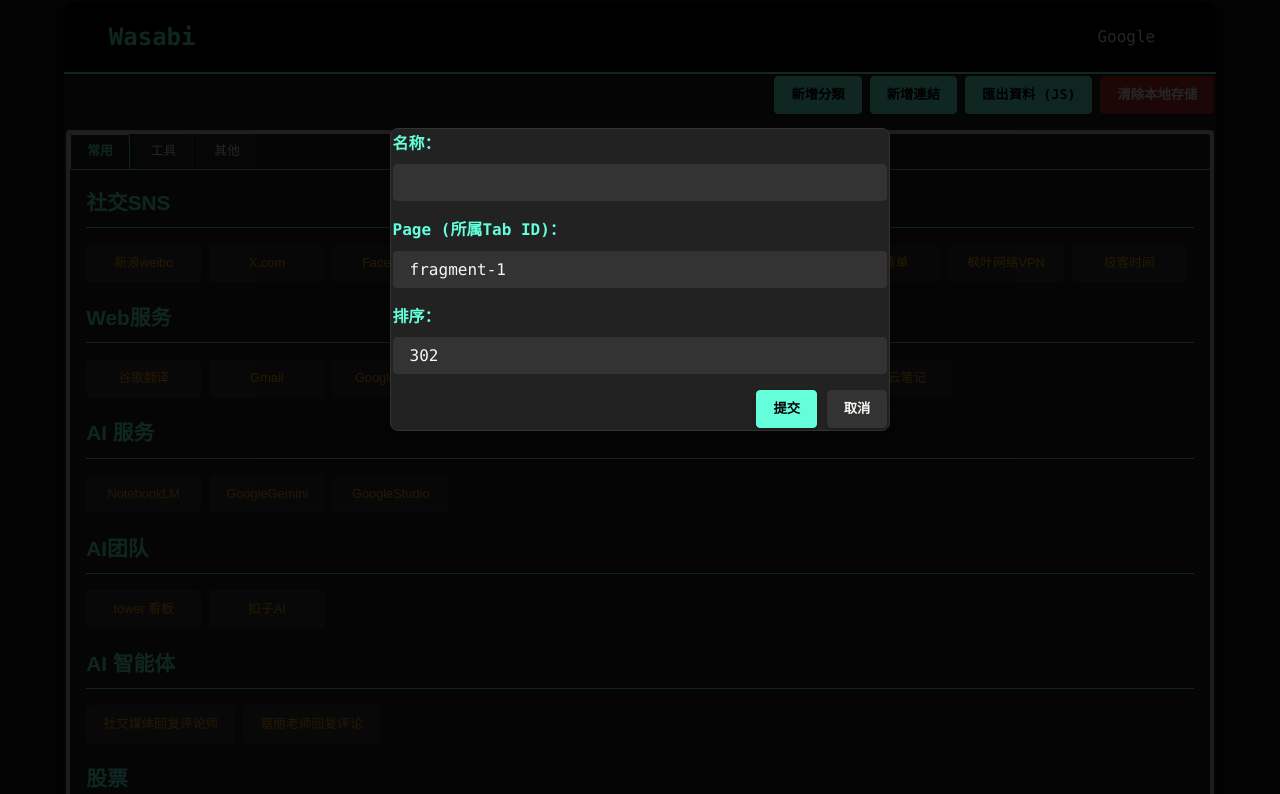
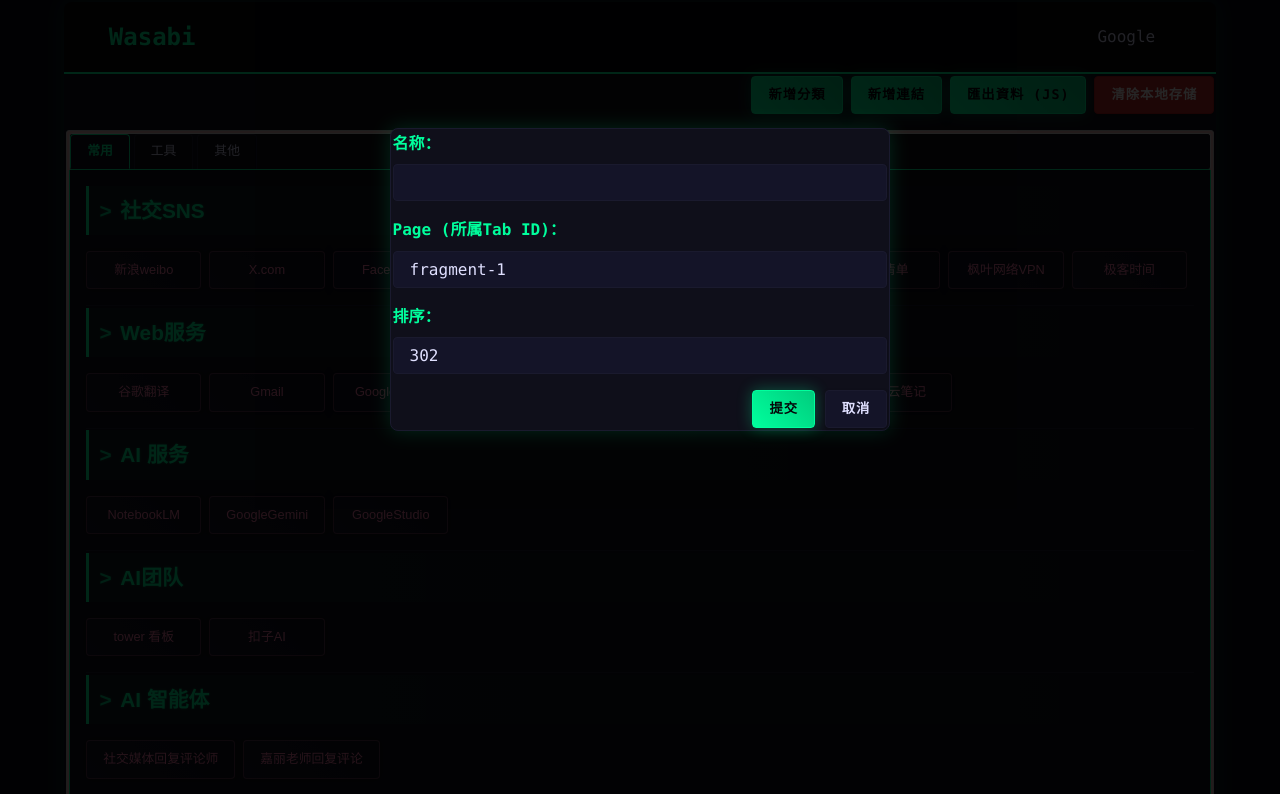
Before and after one commit to wasabihu/wasabihu.github.io, a plain HTML site: page docs/index.html in a window 1280 px wide. Both pictures are taken after a click on the button "新增分類". Shown: the top 794 px of the page. Drawn offline with nearby package versions, Linux system fonts and the light colour scheme; some packages are replaced by stand-ins of ours; a script that the page names is missing.

Commit message:
优化样式

```diff
--- a/docs/style.css
+++ b/docs/style.css
@@ -11,28 +11,27 @@
 
 /* Variables */
 :root {
-    --bg-color: #121212;
-    --text-color: #f8f8f2;
-    --primary-color: #64ffda;
-    --primary-color-dark: #4ac5b8;
-    --accent-color: #fca311;
-    --light-border: #333;
-    --darker-bg: #000; /* For text on primary-color buttons */
-    --medium-bg: #222;
-    --input-bg: #333;
+    --bg-color: #0a0a16;
+    --text-color: #e0e0ff;
+    --primary-color: #00ff9d;
+    --primary-color-dark: #00cc7d;
+    --accent-color: #ff3864;
+    --light-border: #1a1a2e;
+    --darker-bg: #050508;
+    --medium-bg: #0f0f1a;
+    --input-bg: #141428;
     --tab-nav-bg: var(--medium-bg);
-    --tab-inactive-bg: #282828;
+    --tab-inactive-bg: #0c0c14;
     --tab-active-bg: var(--medium-bg);
-    --box-shadow: 0 5px 15px rgba(0, 0, 0, 0.3);
+    --box-shadow: 0 0 20px rgba(0, 255, 157, 0.15);
+    --neon-glow: 0 0 10px var(--primary-color);
     --font-family: 'Fira Code', 'Consolas', 'Monaco', monospace;
     --font-size-base: 1rem;
     --spacing-xs: 0.25rem;
     --spacing-sm: 0.5rem;
     --spacing-md: 1rem;
     --spacing-lg: 0.1rem;
-
-    /* 新增：用于链接最小宽度的变量 (以 em 为单位) */
-    --link-min-width-em: 9em; /* 初始设为 8em，对应大约8个汉字 */
+    --link-min-width-em: 9em;
 }
 
 /* Basic Styling */
@@ -92,18 +91,43 @@ main#content {
     text-align: center;
     line-height: 1.5;
     box-shadow: 0 2px 4px rgba(0,0,0,0.2);
+    text-transform: uppercase;
+    letter-spacing: 1px;
+    position: relative;
+    overflow: hidden;
+}
+
+.btn::before {
+    content: '';
+    position: absolute;
+    top: 0;
+    left: -100%;
+    width: 100%;
+    height: 100%;
+    background: linear-gradient(
+        120deg,
+        transparent,
+        rgba(255, 255, 255, 0.2),
+        transparent
+    );
+    transition: 0.5s;
+}
+
+.btn:hover::before {
+    left: 100%;
 }
 
 .btn-primary {
-    background-color: var(--primary-color);
+    background: linear-gradient(45deg, var(--primary-color), var(--primary-color-dark));
     color: var(--darker-bg);
     border-color: var(--primary-color);
+    box-shadow: 0 0 15px rgba(0, 255, 157, 0.3);
 }
 .btn-primary:hover {
     background-color: var(--primary-color-dark);
     border-color: var(--primary-color-dark);
     color: var(--darker-bg);
-    box-shadow: 0 4px 8px rgba(0,0,0,0.3);
+    box-shadow: 0 0 25px rgba(0, 255, 157, 0.5);
 }
 
 .btn-secondary {
@@ -146,7 +170,29 @@ main#content {
 /* Category & Links Styling */
 .category-container { margin-bottom: var(--spacing-lg); border-bottom: 1px solid var(--light-border); padding-bottom: var(--spacing-md); }
 .category-container:last-child { border-bottom: none; margin-bottom: 0; padding-bottom: 0;}
-.category-title { font-size: 1.3rem; font-weight: bold; color: var(--primary-color); margin-bottom: var(--spacing-md); padding-bottom: var(--spacing-sm); border-bottom: 1px solid var(--primary-color); }
+.category-title {
+    font-size: 1.3rem;
+    font-weight: bold;
+    color: var(--primary-color);
+    margin-bottom: var(--spacing-md);
+    padding: var(--spacing-sm) var(--spacing-md);
+    padding-left: 1.5em;
+    border-left: 3px solid var(--primary-color);
+    background: linear-gradient(
+        to right,
+        rgba(0, 255, 157, 0.05),
+        transparent
+    );
+    position: relative;
+    text-shadow: 0 0 3px rgba(0, 255, 157, 0.3);
+}
+.category-title::before {
+    content: '>';
+    position: absolute;
+    left: 0.5em;
+    color: var(--primary-color);
+    opacity: 0.8;
+}
 
 .links-container {
     display: flex;
@@ -157,27 +203,59 @@ main#content {
 .links-container a.link {
     display: inline-block;
     padding: var(--spacing-sm) var(--spacing-md);
-    border: 1px solid var(--light-border);
+    border: 1px solid rgba(255, 126, 172, 0.3); /* 微妙的边框颜色 */
     border-radius: 0.25rem;
     text-decoration: none;
-    color: var(--accent-color);
-    background-color: var(--input-bg);
+    color: #ff7eac; /* 更亮的粉色，替代原来的 var(--accent-color) */
+    background: linear-gradient(
+        45deg,
+        rgba(20, 20, 40, 0.95),
+        rgba(15, 15, 26, 0.95)
+    );
+    font-weight: 500; /* 稍微加粗一点 */
     transition: all 0.3s ease;
-    min-width: var(--link-min-width-em); /* 使用 CSS 变量 */
+    min-width: var(--link-min-width-em);
     text-align: center;
     white-space: nowrap;
     overflow: hidden;
     text-overflow: ellipsis;
+    box-shadow: 0 0 10px rgba(0, 0, 0, 0.3);
+    backdrop-filter: blur(4px);
 }
-.links-container a.link:hover { background-color: var(--light-border); border-color: var(--accent-color); color: var(--primary-color); }
+.links-container a.link:hover {
+    transform: translateY(-2px);
+    box-shadow: var(--neon-glow);
+    border-color: var(--primary-color);
+    color: var(--primary-color);
+    background: linear-gradient(
+        45deg,
+        rgba(25, 25, 45, 0.95),
+        rgba(20, 20, 35, 0.95)
+    );
+}
 
 /* Modals */
 .modal { display: none; position: fixed; z-index: 1000; left: 0; top: 0; width: 100%; height: 100%; overflow: auto; background-color: rgba(0,0,0,0.85); }
 .modal-form { background-color: var(--medium-bg); margin: 10% auto; padding: var(--spacing-lg); border: 1px solid var(--light-border); border-radius: 0.5rem; width: 90%; max-width: 500px; box-shadow: var(--box-shadow); }
 .form-group { margin-bottom: var(--spacing-md); }
 .form-group label { display: block; margin-bottom: var(--spacing-sm); font-weight: bold; color: var(--primary-color); }
-.form-group input[type="text"], .form-group input[type="url"], .form-group input[type="number"], .form-group select { width: 100%; padding: var(--spacing-sm) var(--spacing-md); border: 1px solid var(--light-border); border-radius: 0.25rem; font-family: var(--font-family); font-size: var(--font-size-base); background-color: var(--input-bg); color: var(--text-color); transition: border-color 0.3s ease, box-shadow 0.3s ease; }
-.form-group input:focus, .form-group select:focus { outline: none; border-color: var(--primary-color); box-shadow: 0 0 0 2px var(--primary-color-dark); }
+.form-group input[type="text"], .form-group input[type="url"], .form-group input[type="number"], .form-group select {
+    width: 100%;
+    padding: var(--spacing-sm) var(--spacing-md);
+    border: 1px solid var(--light-border);
+    border-radius: 0.25rem;
+    font-family: var(--font-family);
+    font-size: var(--font-size-base);
+    background-color: var(--input-bg);
+    color: var(--text-color);
+    transition: border-color 0.3s ease, box-shadow 0.3s ease;
+    backdrop-filter: blur(4px);
+}
+.form-group input:focus, .form-group select:focus {
+    outline: none;
+    border-color: var(--primary-color);
+    box-shadow: 0 0 10px rgba(0, 255, 157, 0.2);
+}
 .form-actions { text-align: right; margin-top: var(--spacing-lg); }
 .form-actions::after { content: ""; clear: both; display: table; }
 
@@ -202,11 +280,10 @@ main#content {
         justify-content: flex-start;
     }
     .links-container a.link {
-        margin: 0;
+        margin: 0.2em;
         padding: var(--spacing-xs) var(--spacing-sm);
-        font-size: 0.85rem;
-        /* 移动端也使用 CSS 变量，如果需要不同值，可以再定义一个移动端专用变量或直接写值 */
-        min-width: var(--link-min-width-em, 7em); /* 尝试使用 7em 作为移动端的备用值或默认值 */
+        font-size: 0.9rem;
+        min-width: calc(var(--link-min-width-em) * 0.8);
     }
 
     .modal-form {
@@ -238,6 +315,35 @@ main#content {
         color: var(--darker-bg);
         border-color: var(--primary-color);
     }
+
+    .btn {
+        font-size: 0.9rem;
+        padding: 0.6em 1em;
+    }
+
+    .category-title {
+        font-size: 1.1rem;
+        padding-left: 0.8em;
+    }
+}
+
+/* 添加滚动条样式 */
+::-webkit-scrollbar {
+    width: 8px;
+    height: 8px;
+}
+
+::-webkit-scrollbar-track {
+    background: var(--darker-bg);
+}
+
+::-webkit-scrollbar-thumb {
+    background: var(--primary-color);
+    border-radius: 4px;
+}
+
+::-webkit-scrollbar-thumb:hover {
+    background: var(--primary-color-dark);
 }
 
 .ui-widget-content {
```
